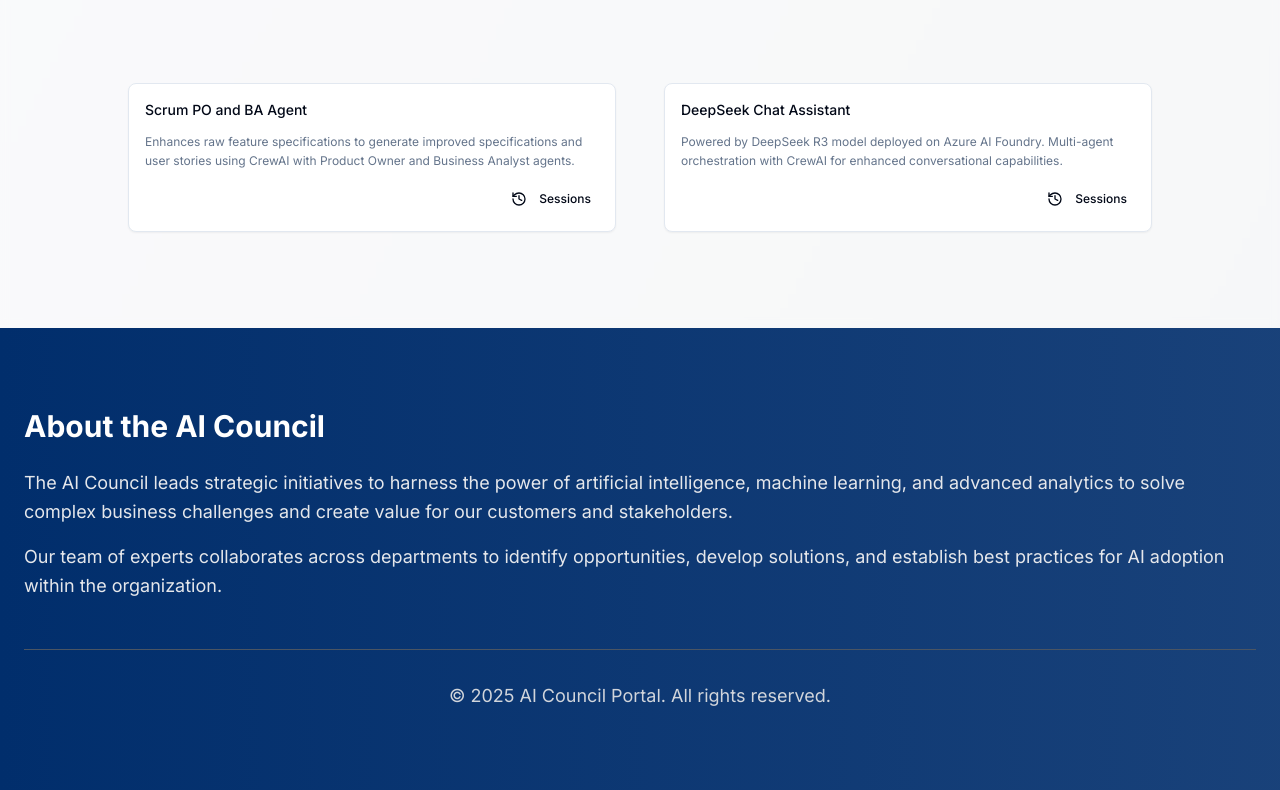
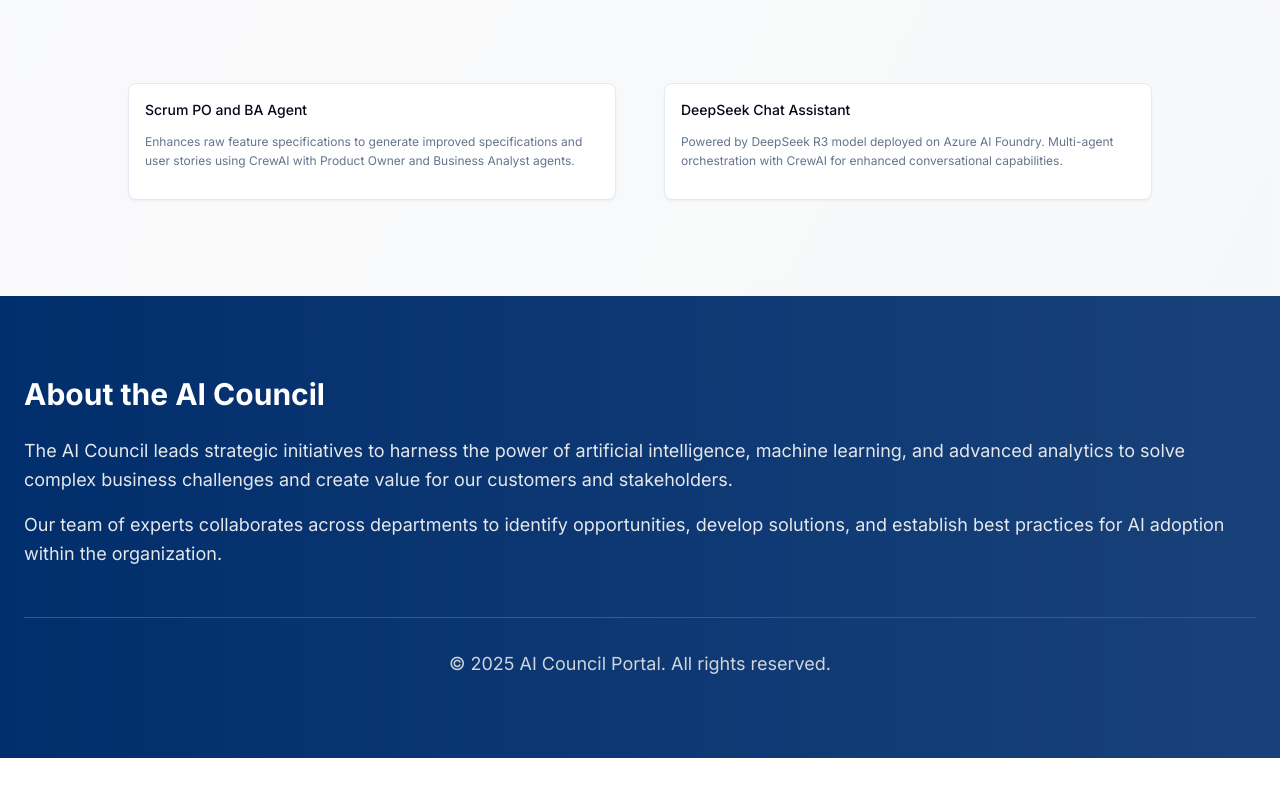
Before and after one commit to LostZoro56/council-ai-craft, a React (Vite) app: page / in a window 1280 px wide. Shown: the part 1744-2534 px from the top of the page. After the commit the page ends 2502 px from the top, so only its background shows below. Built offline with nearby package versions, Linux system fonts and the light colour scheme.

Commit message:
Refactor: Move sessions button to agent UI
Moved the "Sessions" button from the `AgentCard` in `AgentLibrary` to the agent UI within `AgentWorkspace`.

```diff
--- a/src/components/AgentCard.tsx
+++ b/src/components/AgentCard.tsx
@@ -1,8 +1,6 @@
 
 import React from 'react';
 import { Card, CardContent } from '@/components/ui/card';
-import { Button } from '@/components/ui/button';
-import { History } from 'lucide-react';
 
 interface AgentCardProps {
   id: string;
@@ -11,15 +9,9 @@ interface AgentCardProps {
   description: string;
   isAvailable?: boolean;
   onClick?: () => void;
-  onSessionsClick?: (agentId: string) => void;
 }
 
-const AgentCard = ({ id, title, icon, description, isAvailable = true, onClick, onSessionsClick }: AgentCardProps) => {
-  const handleSessionsClick = (e: React.MouseEvent) => {
-    e.stopPropagation();
-    onSessionsClick?.(id);
-  };
-
+const AgentCard = ({ id, title, icon, description, isAvailable = true, onClick }: AgentCardProps) => {
   return (
     <Card
       className="group cursor-pointer transition-all duration-200 hover:shadow-md hover:-translate-y-0.5 bg-card border border-border"
@@ -40,21 +32,8 @@ const AgentCard = ({ id, title, icon, description, isAvailable = true, onClick,
           {description}
         </p>
         <div className="flex items-center justify-between">
-          {!isAvailable ? (
+          {!isAvailable && (
             <span className="text-xs text-muted-foreground">Coming soon</span>
-          ) : (
-            <div className="flex-1" />
-          )}
-          {isAvailable && (
-            <Button
-              variant="ghost"
-              size="sm"
-              onClick={handleSessionsClick}
-              className="h-8 px-2 text-xs"
-            >
-              <History className="h-3 w-3 mr-1" />
-              Sessions
-            </Button>
           )}
         </div>
       </CardContent>
--- a/src/components/AgentLibrary.tsx
+++ b/src/components/AgentLibrary.tsx
@@ -7,10 +7,9 @@ import { Search, Plus } from 'lucide-react';
 
 interface AgentLibraryProps {
   onAgentClick: (agentId: string) => void;
-  onSessionsClick?: (agentId: string) => void;
 }
 
-const AgentLibrary = ({ onAgentClick, onSessionsClick }: AgentLibraryProps) => {
+const AgentLibrary = ({ onAgentClick }: AgentLibraryProps) => {
   const [searchTerm, setSearchTerm] = useState('');
 
   const agents = [
@@ -150,7 +149,6 @@ const AgentLibrary = ({ onAgentClick, onSessionsClick }: AgentLibraryProps) => {
             description={agent.description}
             isAvailable={agent.isAvailable}
             onClick={() => onAgentClick(agent.id)}
-            onSessionsClick={onSessionsClick}
           />
         ))}
       </div>
--- a/src/components/AgentWorkspace.tsx
+++ b/src/components/AgentWorkspace.tsx
@@ -2,7 +2,7 @@ import React, { useState, useRef, useEffect } from 'react';
 import { Button } from '@/components/ui/button';
 import { Input } from '@/components/ui/input';
 import { Card, CardContent } from '@/components/ui/card';
-import { Send, ArrowLeft, Plus } from 'lucide-react';
+import { Send, ArrowLeft, Plus, History } from 'lucide-react';
 
 interface Message {
   id: string;
@@ -23,9 +23,10 @@ interface AgentWorkspaceProps {
   agentId: string;
   sessionId?: string;
   onBack: () => void;
+  onSessionsClick?: () => void;
 }
 
-const AgentWorkspace = ({ agentId, sessionId, onBack }: AgentWorkspaceProps) => {
+const AgentWorkspace = ({ agentId, sessionId, onBack, onSessionsClick }: AgentWorkspaceProps) => {
   const [messages, setMessages] = useState<Message[]>([]);
   const [qaOutputs, setQaOutputs] = useState<QAOutput[]>([]);
   const [input, setInput] = useState('');
@@ -187,6 +188,10 @@ const AgentWorkspace = ({ agentId, sessionId, onBack }: AgentWorkspaceProps) =>
     return null;
   };
 
+  const handleSessionsClick = () => {
+    onSessionsClick?.();
+  };
+
   return (
     <div className="flex h-screen overflow-hidden">
       {/* Left Panel - Input */}
@@ -203,6 +208,16 @@ const AgentWorkspace = ({ agentId, sessionId, onBack }: AgentWorkspaceProps) =>
               <ArrowLeft className="h-4 w-4 mr-2" />
               Back
             </Button>
+            <div className="flex items-center gap-2">
+              <Button
+                variant="outline"
+                size="sm"
+                onClick={handleSessionsClick}
+                className="flex items-center gap-2"
+              >
+                <History className="h-4 w-4" />
+                Sessions
+              </Button>
               <Button
                 variant="outline"
                 size="sm"
@@ -212,6 +227,7 @@ const AgentWorkspace = ({ agentId, sessionId, onBack }: AgentWorkspaceProps) =>
                 <Plus className="h-4 w-4" />
                 New Session
               </Button>
+            </div>
           </div>
           <h2 className="text-lg font-semibold text-foreground">{currentAgent.title}</h2>
           <p className="text-sm text-muted-foreground">{currentAgent.subtitle}</p>
--- a/src/pages/Dashboard.tsx
+++ b/src/pages/Dashboard.tsx
@@ -21,11 +21,6 @@ const Dashboard = ({ onLogout }: DashboardProps) => {
     setSessionId(null);
   };
 
-  const handleSessionsClick = (agentId: string) => {
-    setSelectedAgentFilter(agentId);
-    setActiveMenuItem('my-work');
-  };
-
   const handleContinueSession = (sessionId: string, agentId: string) => {
     setSessionId(sessionId);
     setSelectedAgent(agentId);
@@ -36,6 +31,13 @@ const Dashboard = ({ onLogout }: DashboardProps) => {
     setSessionId(null);
     setSelectedAgentFilter(null);
     setActiveMenuItem('agent-library');
+  };
+
+  const handleSessionsClick = (agentId: string) => {
+    setSelectedAgentFilter(agentId);
+    setActiveMenuItem('my-work');
+    setSelectedAgent(null);
+    setSessionId(null);
   };
 
   const handleTitleClick = () => {
@@ -69,6 +71,7 @@ const Dashboard = ({ onLogout }: DashboardProps) => {
           agentId={selectedAgent}
           sessionId={sessionId}
           onBack={handleBackToLibrary}
+          onSessionsClick={() => handleSessionsClick(selectedAgent)}
         />
       </div>
     );
@@ -80,7 +83,6 @@ const Dashboard = ({ onLogout }: DashboardProps) => {
         return (
           <AgentLibrary
             onAgentClick={handleAgentClick}
-            onSessionsClick={handleSessionsClick}
           />
         );
       case 'my-work':
@@ -94,7 +96,6 @@ const Dashboard = ({ onLogout }: DashboardProps) => {
         return (
           <AgentLibrary
             onAgentClick={handleAgentClick}
-            onSessionsClick={handleSessionsClick}
           />
         );
     }
```
Lines whose indentation alone changed are shown as unchanged.
